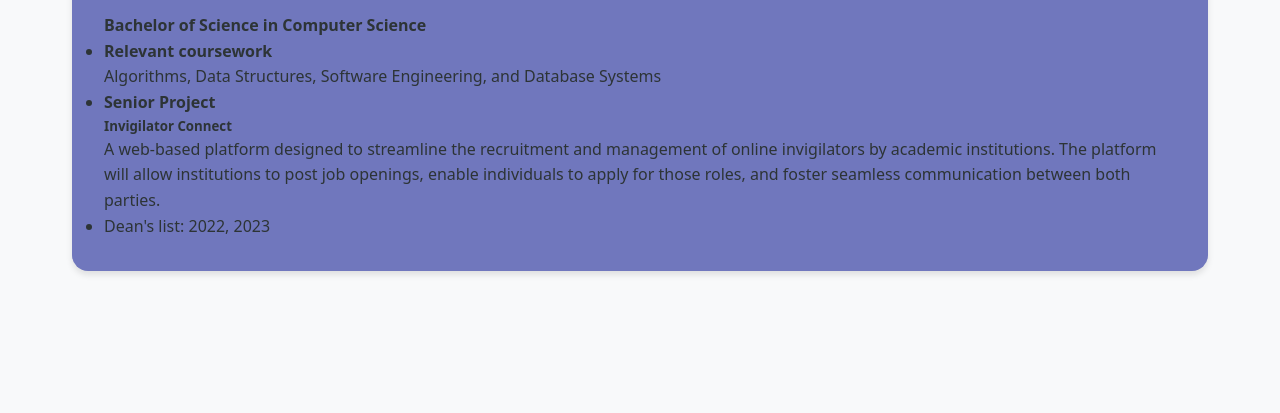
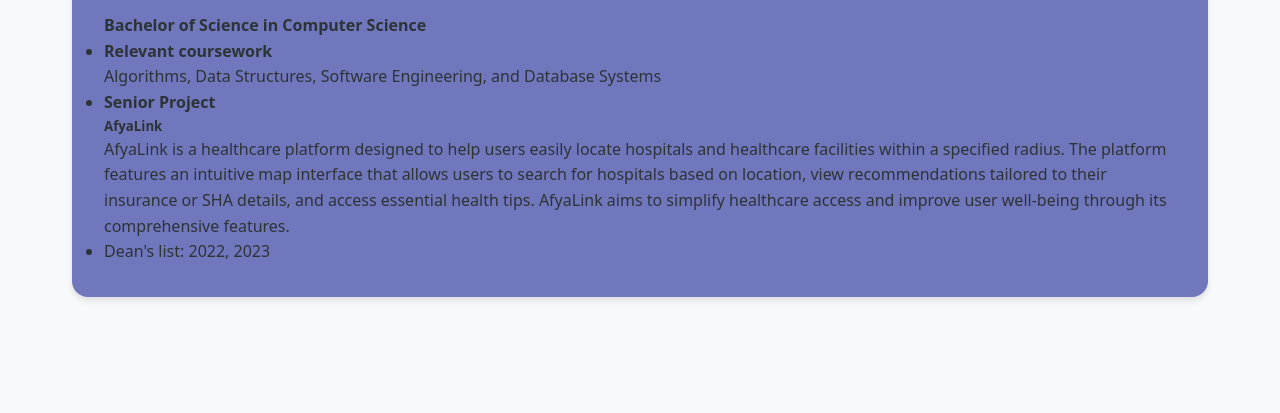
Before and after one commit to Kevin-ace/portifolio-website, a plain HTML site: page index.html in a window 1280 px wide. Shown: the part 4314-4727 px from the top of the page. Drawn offline with nearby package versions, Linux system fonts and the light colour scheme.

Commit message:
[UPDATE] adding up-to date projects

```diff
--- a/index.html
+++ b/index.html
@@ -252,12 +252,15 @@
             </li>
             <li>
               <h4>Senior Project</h4>
-              <h5>Invigilator Connect</h5>
-              A web-based platform designed to streamline the recruitment and
-              management of online invigilators by academic institutions. The
-              platform will allow institutions to post job openings, enable
-              individuals to apply for those roles, and foster seamless
-              communication between both parties.
+              <h5>AfyaLink</h5>
+              AfyaLink is a healthcare platform designed to help users easily
+              locate hospitals and healthcare facilities within a specified
+              radius. The platform features an intuitive map interface that
+              allows users to search for hospitals based on location, view
+              recommendations tailored to their insurance or SHA details, and
+              access essential health tips. AfyaLink aims to simplify healthcare
+              access and improve user well-being through its comprehensive
+              features.
             </li>
             <li>Dean's list: 2022, 2023</li>
           </ul>
```
